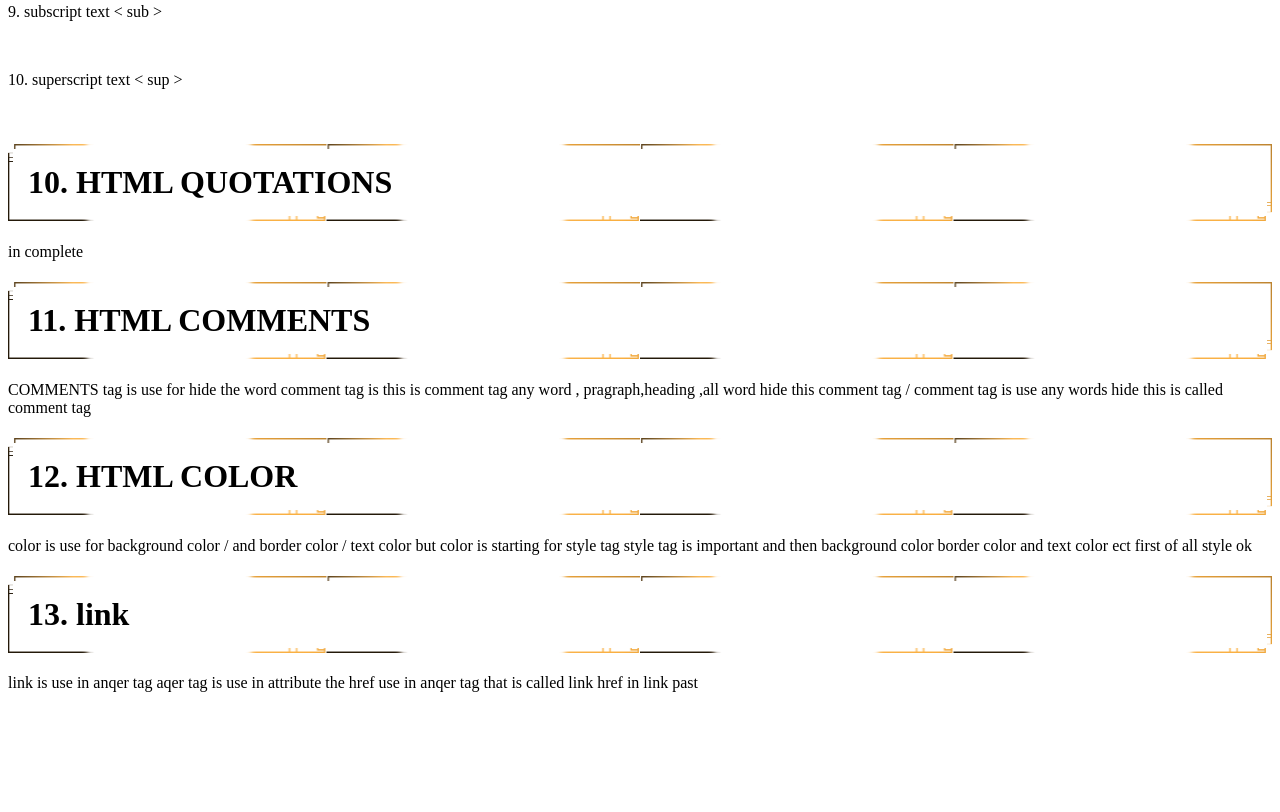
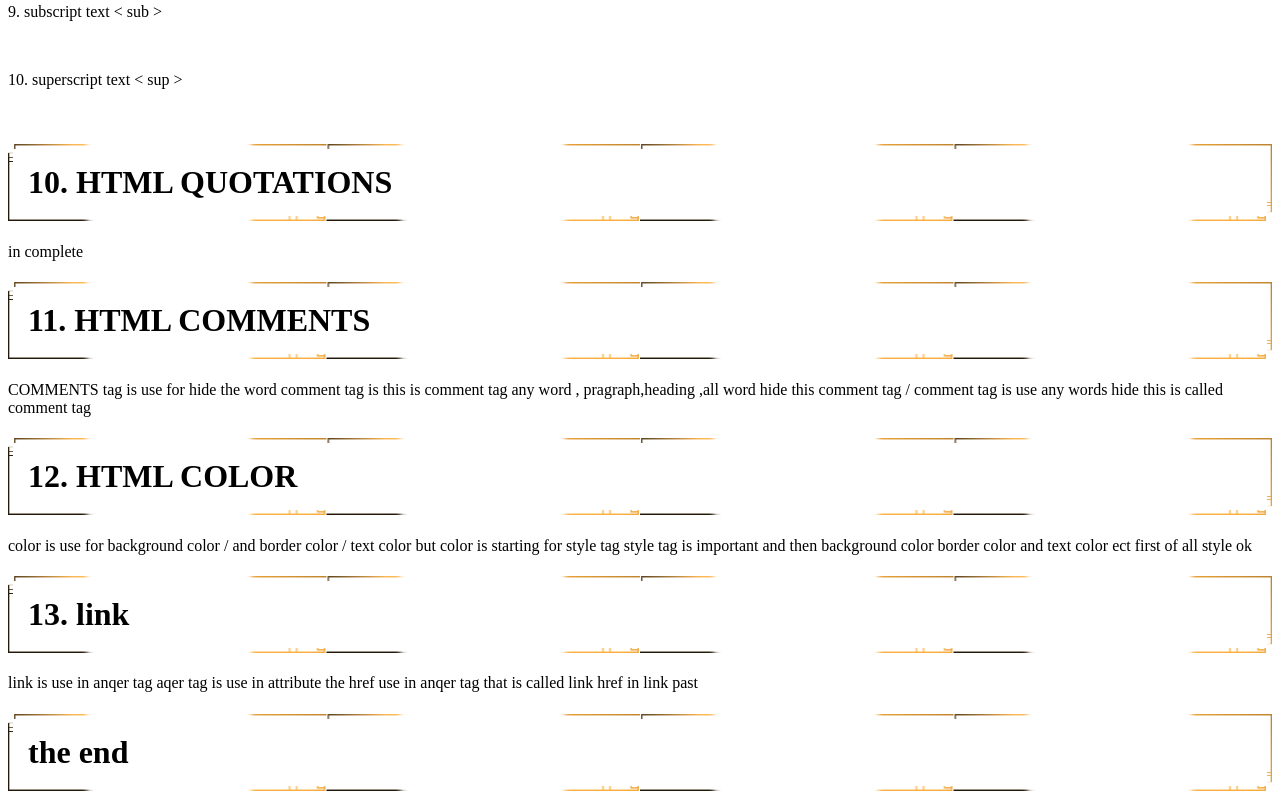
Before and after one commit to Fayyaz-ur-Rehman1/w3-school-project, a plain HTML site: page index.html in a window 1280 px wide. Shown: the part 1832-2644 px from the top of the page. Before the commit the page ends 2540 px from the top, so only its background shows below. Drawn offline with Linux system fonts and the light colour scheme.

Commit message:
Add files via upload

```diff
--- a/index.html
+++ b/index.html
@@ -57,6 +57,6 @@
             <p> color is use for background color / and border color / text color but color is starting for style tag style tag is important and then background color border color and text color ect first of all style ok  </p>
              <h1> 13. link </h1>
              <p>link is use in anqer tag aqer tag is use in attribute the href use in anqer tag that is called link href in link past </p>
-
+            <h1>the end</h1>
         </body>
         </html>
```
